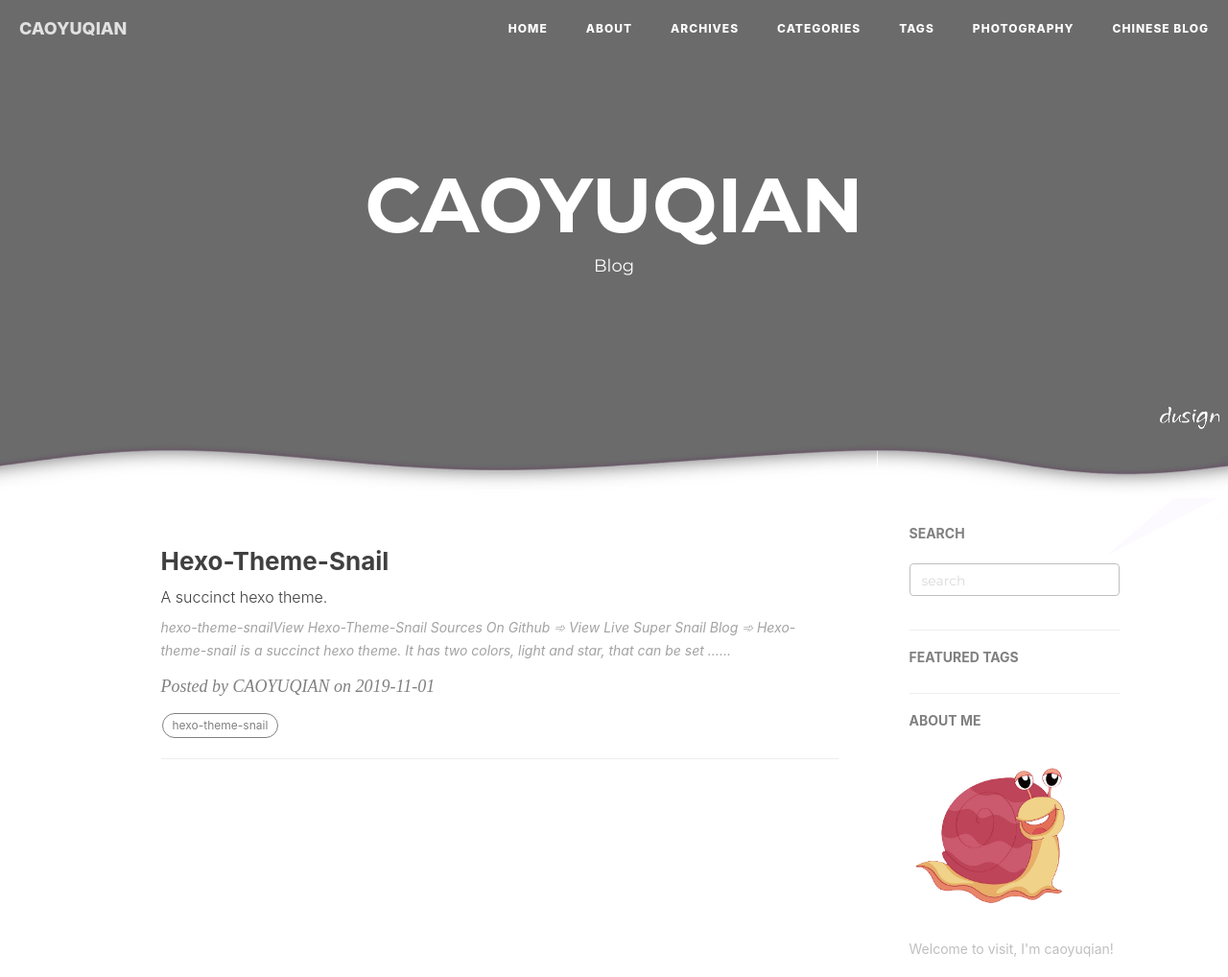
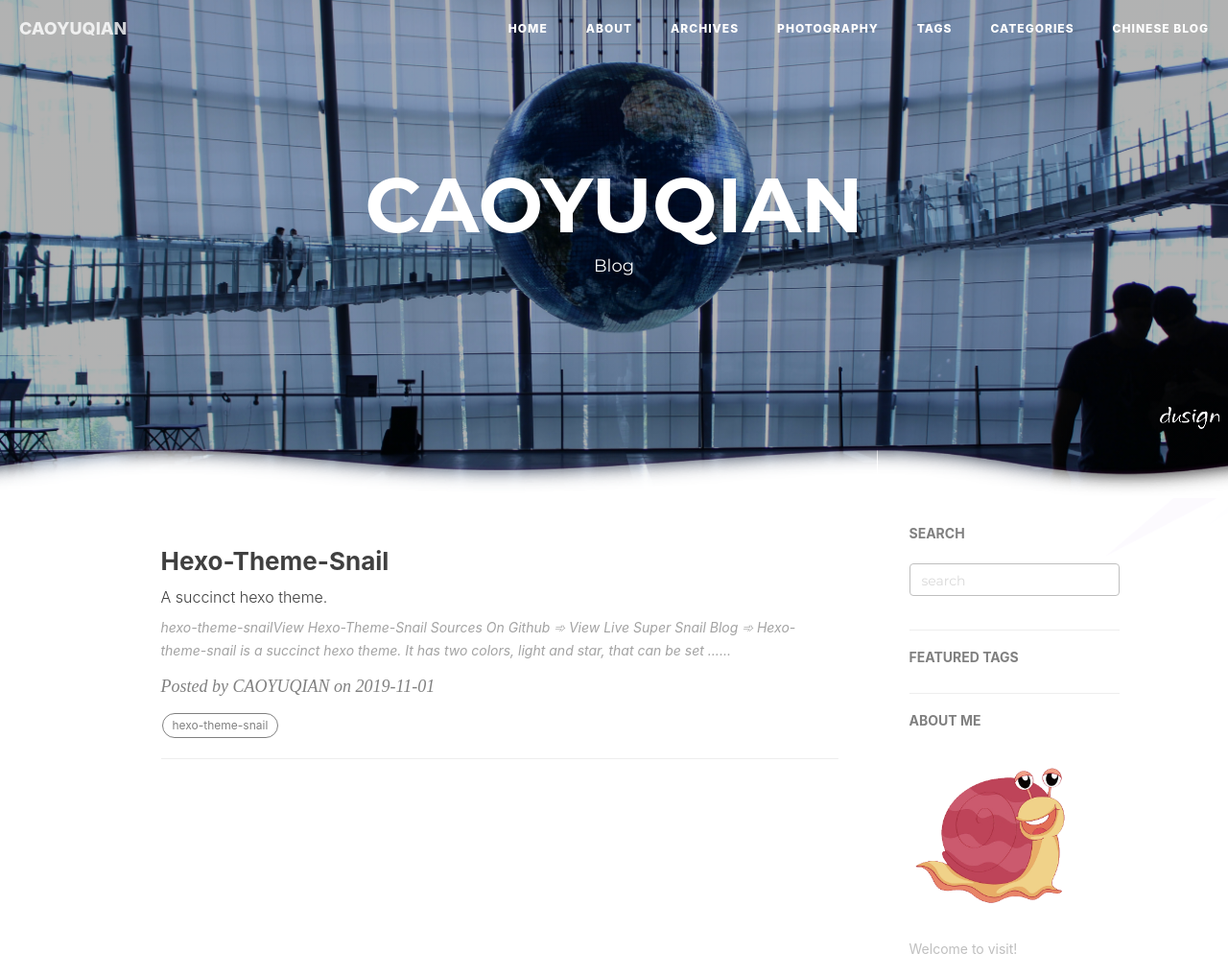
Before and after one commit to cyqsy22/cyqsy22.github.io, a plain HTML site: page index.html in a window 1280 px wide. Shown: the top 1018 px of the page at 96% size. Drawn offline with nearby package versions, Linux system fonts and the light colour scheme; some packages are replaced by stand-ins of ours; a script that the page names is missing.

Commit message:
Site updated: 2022-02-27 15:43:17

```diff
--- a/index.html
+++ b/index.html
@@ -90,7 +90,7 @@
     header.intro-header{
 
 
-                background-image: linear-gradient(rgba(0, 0, 0, 0.3), rgba(0, 0, 0, 0.3)), url('/img/header_img/hpexels-kassandre-pedro.jpg')
+                background-image: linear-gradient(rgba(0, 0, 0, 0.3), rgba(0, 0, 0, 0.3)), url('/img/header_img/pexels-kassandre-pedro.jpg')
                 /*config*/
 
 
@@ -178,7 +178,7 @@
 
 
                         <li>
-                            <a href="/categories/">Categories</a>
+                            <a href="/photography/">Photography</a>
                         </li>
 
 
@@ -192,7 +192,7 @@
 
 
                         <li>
-                            <a href="/photography/">Photography</a>
+                            <a href="/categories/">Categories</a>
                         </li>
 
 
@@ -365,7 +365,7 @@ Hexo-theme-snail is a succinct hexo theme. It has two colors, light and star, th
 
 
 
-            <p>Welcome to visit, I&#39;m caoyuqian!</p>
+            <p>Welcome to visit!</p>
 
 
         <!-- SNS Link -->
```
Also changed, not shown: 2019/11/01/Hexo-Theme-Snail/index.html (+2 -2 lines), 404.html (+2 -2 lines), about/index.html (+3 -3 lines), archive/index.html (+3 -3 lines), archives/2019/11/index.html (+3 -3 lines), archives/2019/index.html (+3 -3 lines), archives/index.html (+3 -3 lines), categories/hexo/index.html (+3 -3 lines), categories/index.html (+2 -2 lines), photography/index.html (+2 -2 lines), tags/hexo-theme-snail/index.html (+3 -3 lines), tags/index.html (+2 -2 lines).
